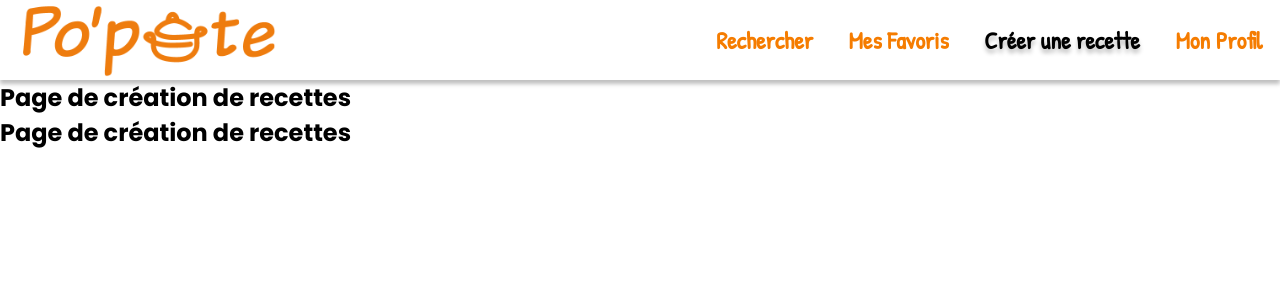
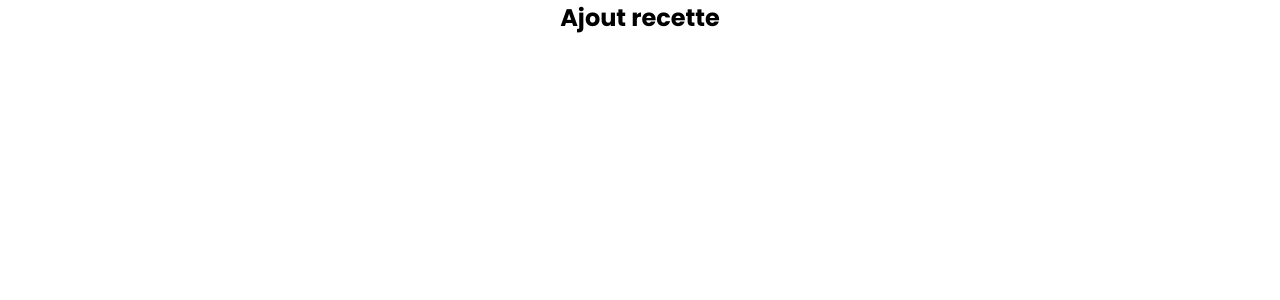
Before and after one commit to WildCodeSchool-2024-02/JS-Nantes-RamCSS-P3-PoPote, a React (Vite) app in the folder client/: page /creation-recipe in a window 1280 px wide. Shown: the top 300 px of the page. Built offline with nearby package versions, Linux system fonts and the light colour scheme.

Commit message:
first elements created on page

```diff
--- a/client/src/App.jsx
+++ b/client/src/App.jsx
@@ -1,14 +1,10 @@
 import { Outlet } from "react-router-dom";
 import "./App.css";
 import "./styles/global.css";
-import NavBar from "./components/NavBar";
 
 function App() {
   return (
-    <>
-      <NavBar />
       <Outlet />
-    </>
   );
 }
 
--- a/client/src/Router.jsx
+++ b/client/src/Router.jsx
@@ -21,7 +21,7 @@ const router = createBrowserRouter([
     errorElement: <ErrorPage />,
     children: [
       {
-        path: "welcome",
+        path: "",
         element: <WelcomePage />,
       },
       {
--- a/client/src/pages/RecipeCreationPage.jsx
+++ b/client/src/pages/RecipeCreationPage.jsx
@@ -1,9 +1,22 @@
 function RecipeCreationPage() {
   return (
-    <>
-      <h1>Page de création de recettes</h1>
-      <h1>Page de création de recettes</h1>
-    </>
+    <section className="recipe-creation-page">
+      <h1>Ajout recette</h1>
+      {/* <img src="./src/assets/image-recipe-creation.jpg" alt="photo-user-recipe"/> */}
+      {/* <div className="recipe-name"></div>
+      <div className="recipe-ingredients"></div>
+      <div className="recipe-tools"></div>
+      <div className="recipe-description"></div>
+      <textarea
+        id="recipe-description"
+        name="description"
+        rows="5"
+        cols="33"
+        placeholder="Etape 1 :
+        Lorem ipsum dolor sit amet, consectetur adipisicing elit. Quisquam id cumque exercitationem ratione voluptatibus nobis necessitatibus autem at, rerum corrupti in assumenda sunt harum voluptatum! Cupiditate ducimus quasi debitis molestiae?"
+      ></textarea>
+      <input type="submit" value="Valider" className="submit-recipe-creation-button" /> */}
+    </section>
   );
 }
 
--- a/client/src/styles/pages-styles/recipe-creation-page.css
+++ b/client/src/styles/pages-styles/recipe-creation-page.css
@@ -0,0 +1,21 @@
+.recipe-creation-page {
+  display: flex;
+  flex-direction: column;
+  align-items: center;
+  gap: 2vh;
+}
+
+.recipe-description {
+  border-radius: 5px;
+}
+
+.submit-recipe-creation-button {
+  background-color: var(--green-bg-color);
+  border: none;
+  border-radius: 16px;
+  width: 70vw;
+  padding: 16px;
+  font-family: var(--poppins-font);
+  color: var(--light-font-color);
+  margin: 15px;
+}
```
Also changed, not shown: client/src/assets/image-recipe-creation.jpg (added).
